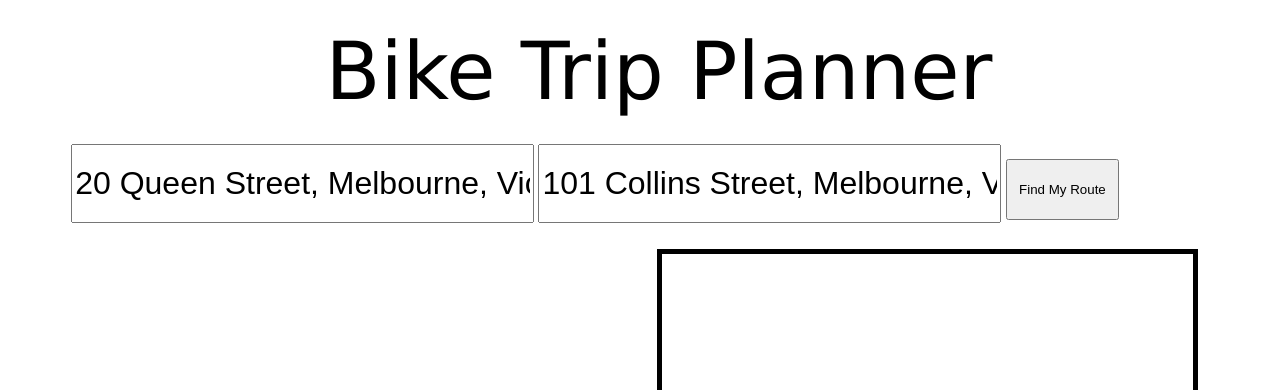
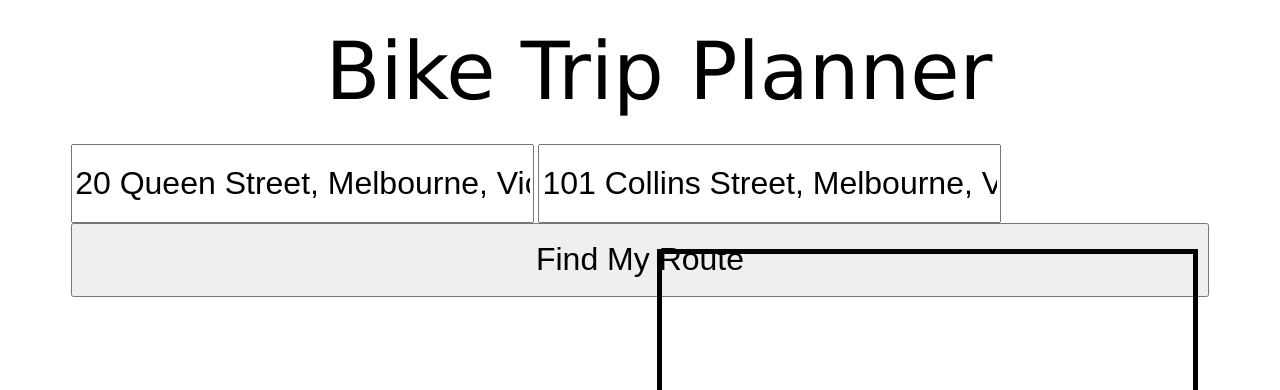
Before and after one commit to vasilly/project-1, a plain HTML site: page index.html in a window 1280 px wide. Shown: the top 390 px of the page. Drawn offline with Linux system fonts and the light colour scheme; some packages are replaced by stand-ins of ours.

Commit message:
initial-commit-bike-tracker

```diff
--- a/index.html
+++ b/index.html
@@ -120,10 +120,7 @@ width: 3em;
     height: 2.3em;
     width: 40%;
   }
-  #go {
-    height: 4.6em;
-    width: 10%;
-  }
+
   #google-map-panel {
     height: 5em;
     margin: 0% 2% 0% 5%;
@@ -193,7 +190,7 @@ width: 3em;
     <div id="google-map-panel">
       <input id="start" class="controls" type="text" value="20 Queen Street, Melbourne, Victoria, Australia" placeholder="Start: ">
       <input id="end" class="controls" type="text" value="101 Collins Street, Melbourne, Victoria, Australia" placeholder="End: ">
-      <button id="go" class="buttonArrows">Find My Route</button>
+      <button id="go" class="controls">Find My Route</button>
     </div>
     <div id="google-map"></div>
     <!-- html slope canvas and gui -->
```
